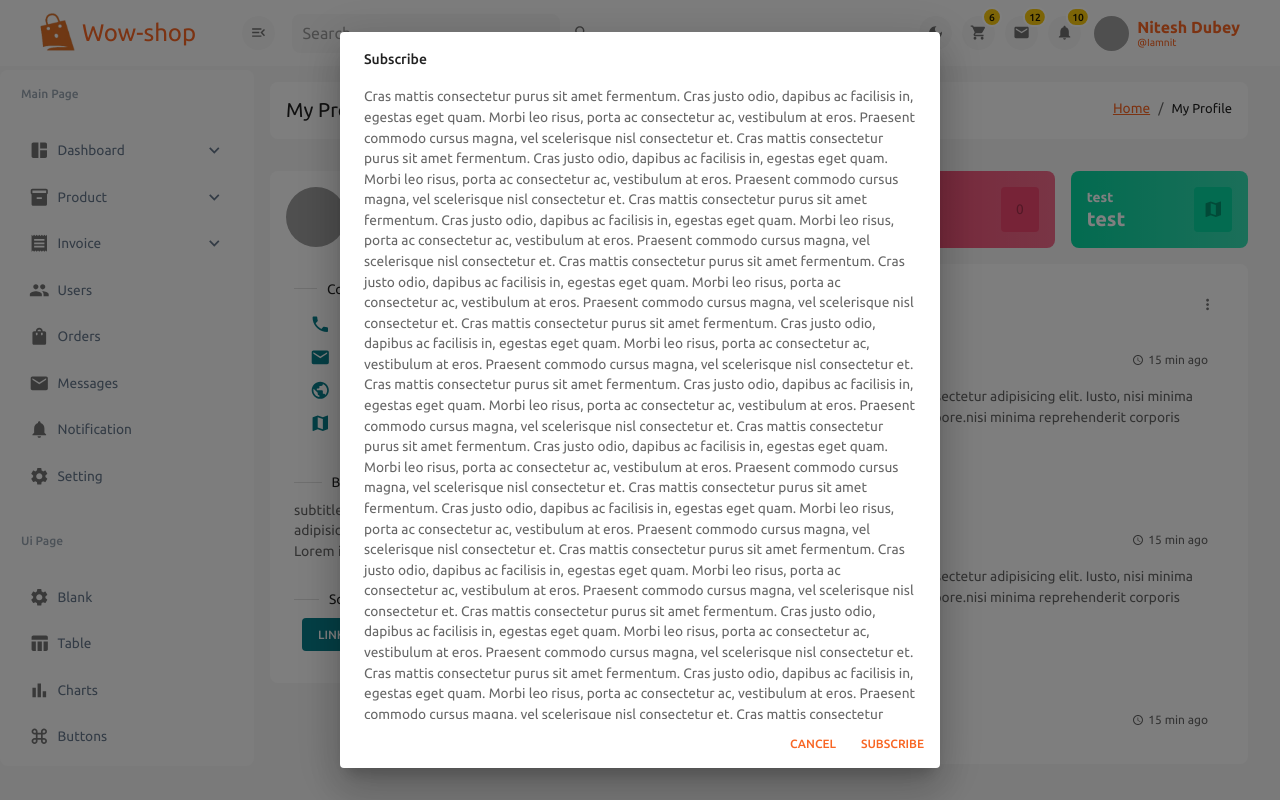
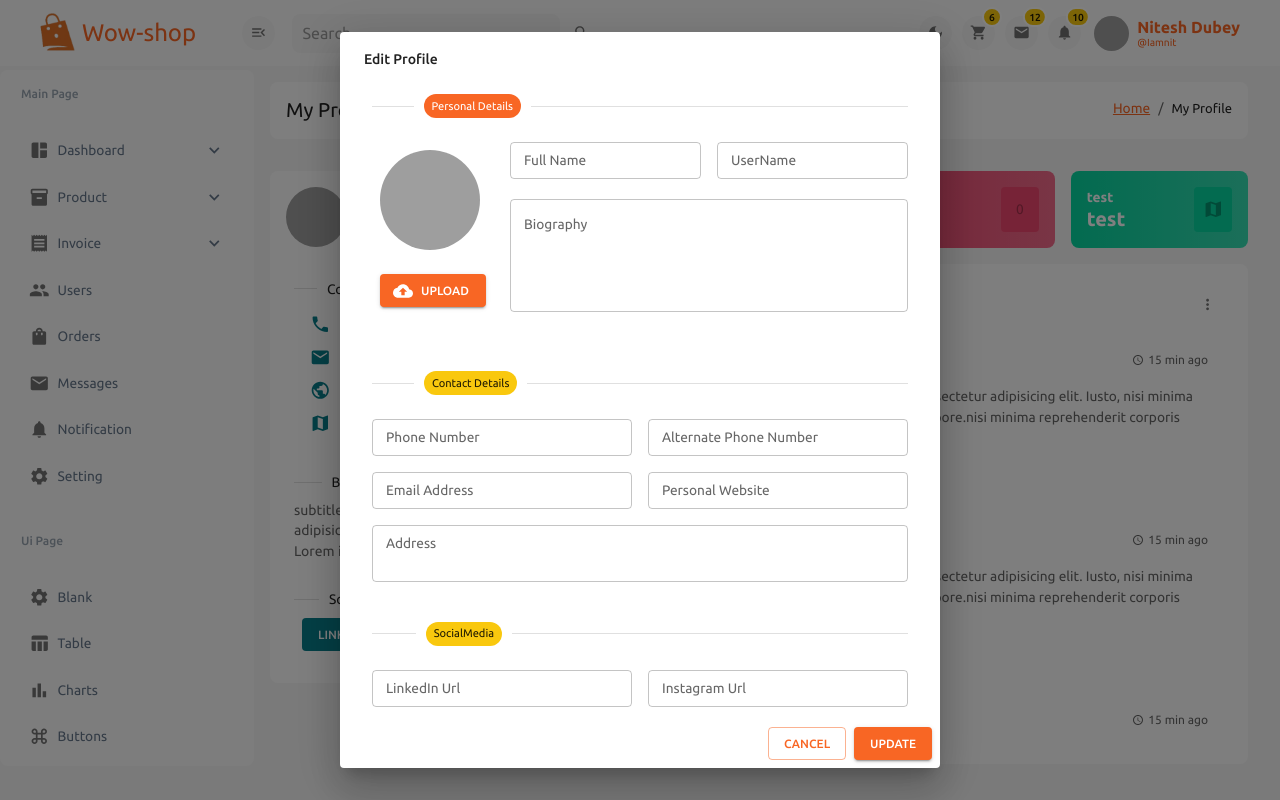
Before and after one commit to iamniteshdubey0/ECommerce-DashBoard-ReactJS, a React (Vite) app: page /user-profile in a window 1280 px wide. Both pictures are taken after a click on the button 635 px from the left and 203 px from the top of the page. Built offline with nearby package versions, Linux system fonts and the light colour scheme; grey boxes are pictures that could not be loaded.

Commit message:
completed Userprofile Dialog

```diff
--- a/src/pages/main/Users/UserProfile.jsx
+++ b/src/pages/main/Users/UserProfile.jsx
@@ -1,6 +1,6 @@
 import React from "react";
 import BreadcrumCustom from "../../../components/CustomComponenet/BreadcrumCustom/BreadcrumCustom";
-import { Box, Button, Typography } from "@mui/material";
+import { Box, Button, Typography, TextField } from "@mui/material";
 import Grid from "@mui/material/Grid2";
 import Footer from "../../../components/Footer/Footer";
 import { useTheme } from "@mui/material";
@@ -9,6 +9,7 @@ import EditIcon from "@mui/icons-material/Edit";
 import IconButton from "@mui/material/IconButton";
 import Avatar from "@mui/material/Avatar";
 import Divider from "@mui/material/Divider";
+import Chip from "@mui/material/Chip";
 import List from "@mui/material/List";
 import ListItem from "@mui/material/ListItem";
 import ListItemIcon from "@mui/material/ListItemIcon";
@@ -24,6 +25,8 @@ import DialogActions from "@mui/material/DialogActions";
 import DialogContent from "@mui/material/DialogContent";
 import DialogContentText from "@mui/material/DialogContentText";
 import DialogTitle from "@mui/material/DialogTitle";
+import CloudUploadIcon from "@mui/icons-material/CloudUpload";
+import { styled } from "@mui/material/styles";
 
 const UserProfile = () => {
   const theme = useTheme();
@@ -48,6 +51,18 @@ const UserProfile = () => {
       }
     }
   }, [open]);
+
+  const VisuallyHiddenInput = styled("input")({
+    clip: "rect(0 0 0 0)",
+    clipPath: "inset(50%)",
+    height: 1,
+    overflow: "hidden",
+    position: "absolute",
+    bottom: 0,
+    left: 0,
+    whiteSpace: "nowrap",
+    width: 1,
+  });
   return (
     <Box
       component="section"
@@ -142,26 +157,221 @@ const UserProfile = () => {
                   aria-labelledby="scroll-dialog-title"
                   aria-describedby="scroll-dialog-description"
                 >
-                  <DialogTitle id="scroll-dialog-title">Subscribe</DialogTitle>
-                  <DialogContent >
+                  <DialogTitle id="scroll-dialog-title">
+                    Edit Profile
+                  </DialogTitle>
+                  <DialogContent>
                     <DialogContentText
                       id="scroll-dialog-description"
                       ref={descriptionElementRef}
                       tabIndex={-1}
                     >
-                      {[...new Array(50)]
-                        .map(
-                          () => `Cras mattis consectetur purus sit amet fermentum.
-Cras justo odio, dapibus ac facilisis in, egestas eget quam.
-Morbi leo risus, porta ac consectetur ac, vestibulum at eros.
-Praesent commodo cursus magna, vel scelerisque nisl consectetur et.`
-                        )
-                        .join("\n")}
+                      <Box component="div" sx={{ p: 1, mb: 5 }}>
+                        <Divider textAlign="left" sx={{ mb: 3 }}>
+                          <Chip
+                            color="primary"
+                            label="Personal Details"
+                            size="small"
+                          />
+                        </Divider>
+
+                        <Grid
+                          container
+                          spacing={2}
+                          noValidate
+                          autoComplete="off"
+                          component={"form"}
+                        >
+                          <Grid size={3}>
+                            <Box
+                              component={"div"}
+                              sx={{
+                                p: 1,
+                                display: "flex",
+                                justifyContent: "center",
+                                flexDirection: "column",
+                              }}
+                            >
+                              <Avatar
+                                alt="Remy Sharp"
+                                src="/static/images/avatar/1.jpg"
+                                sx={{ width: 100, height: 100, mb: 3 }}
+                              />
+
+                              <Button
+                                variant="contained"
+                                component="label"
+                                role={undefined}
+                                tabIndex={-1}
+                                startIcon={<CloudUploadIcon />}
+                              >
+                                Upload
+                                <VisuallyHiddenInput
+                                  type="file"
+                                  onChange={(event) =>
+                                    console.log(event.target.files)
+                                  }
+                                  multiple
+                                />
+                              </Button>
+                            </Box>
+                          </Grid>
+                          <Grid container size={9}>
+                            <Grid size={6}>
+                              <TextField
+                                id="name"
+                                label="Full Name"
+                                variant="outlined"
+                                size="small"
+                                fullWidth
+                              />
+                            </Grid>
+                            <Grid size={6}>
+                              <TextField
+                                id="userName"
+                                label="UserName"
+                                variant="outlined"
+                                size="small"
+                                fullWidth
+                              />
+                            </Grid>
+                            <Grid size={12}>
+                              <TextField
+                                fullWidth
+                                id="userBiography"
+                                label="Biography"
+                                multiline
+                                rows={4}
+                              />
+                            </Grid>
+                          </Grid>
+                        </Grid>
+                      </Box>
+
+                      <Box component="div" sx={{ p: 1, my: 3 }}>
+                        <Divider textAlign="left" sx={{ mb: 3 }}>
+                          <Chip
+                            color="secondary"
+                            label="Contact Details"
+                            size="small"
+                          />
+                        </Divider>
+
+                        <Grid
+                          container
+                          spacing={2}
+                          noValidate
+                          autoComplete="off"
+                          component={"form"}
+                        >
+                          <Grid size={6}>
+                            <TextField
+                              id="phone"
+                              label="Phone Number"
+                              variant="outlined"
+                              size="small"
+                              fullWidth
+                            />
+                          </Grid>
+                          <Grid size={6}>
+                            <TextField
+                              id="alt-phone"
+                              label="Alternate Phone Number"
+                              variant="outlined"
+                              size="small"
+                              fullWidth
+                            />
+                          </Grid>
+                          <Grid size={6}>
+                            <TextField
+                              id="email"
+                              label="Email Address"
+                              variant="outlined"
+                              size="small"
+                              fullWidth
+                            />
+                          </Grid>
+                          <Grid size={6}>
+                            <TextField
+                              id="website"
+                              label="Personal Website"
+                              variant="outlined"
+                              size="small"
+                              fullWidth
+                            />
+                          </Grid>
+                          <Grid size={12}>
+                            <TextField
+                              id="address"
+                              label="Address"
+                              variant="outlined"
+                              size="small"
+                              fullWidth
+                              multiline
+                              rows={2}
+                            />
+                          </Grid>
+                        </Grid>
+                      </Box>
+
+                      <Box component="div" sx={{ p: 1, my: 3 }}>
+                        <Divider textAlign="left" sx={{ mb: 3 }}>
+                          <Chip
+                            color="secondary"
+                            label="SocialMedia"
+                            size="small"
+                          />
+                        </Divider>
+
+                        <Grid
+                          container
+                          spacing={2}
+                          noValidate
+                          autoComplete="off"
+                          component={"form"}
+                        >
+                          <Grid size={6}>
+                            <TextField
+                              id="userLinkedin"
+                              label="LinkedIn Url"
+                              variant="outlined"
+                              size="small"
+                              fullWidth
+                            />
+                          </Grid>
+                          <Grid size={6}>
+                            <TextField
+                              id="userInstagram"
+                              label="Instagram Url"
+                              variant="outlined"
+                              size="small"
+                              fullWidth
+                            />
+                          </Grid>
+                          <Grid size={6}>
+                            <TextField
+                              id="userX"
+                              label="X (Twitter) Url"
+                              variant="outlined"
+                              size="small"
+                              fullWidth
+                            />
+                          </Grid>
+                        </Grid>
+                      </Box>
                     </DialogContentText>
                   </DialogContent>
                   <DialogActions>
-                    <Button onClick={handleClose}>Cancel</Button>
-                    <Button onClick={handleClose}>Subscribe</Button>
+                    <Button
+                      variant="outlined"
+                      color="primary"
+                      onClick={handleClose}
+                    >
+                      Cancel
+                    </Button>
+                    <Button variant="contained" onClick={handleClose}>
+                      Update
+                    </Button>
                   </DialogActions>
                 </Dialog>
               </Box>
```
